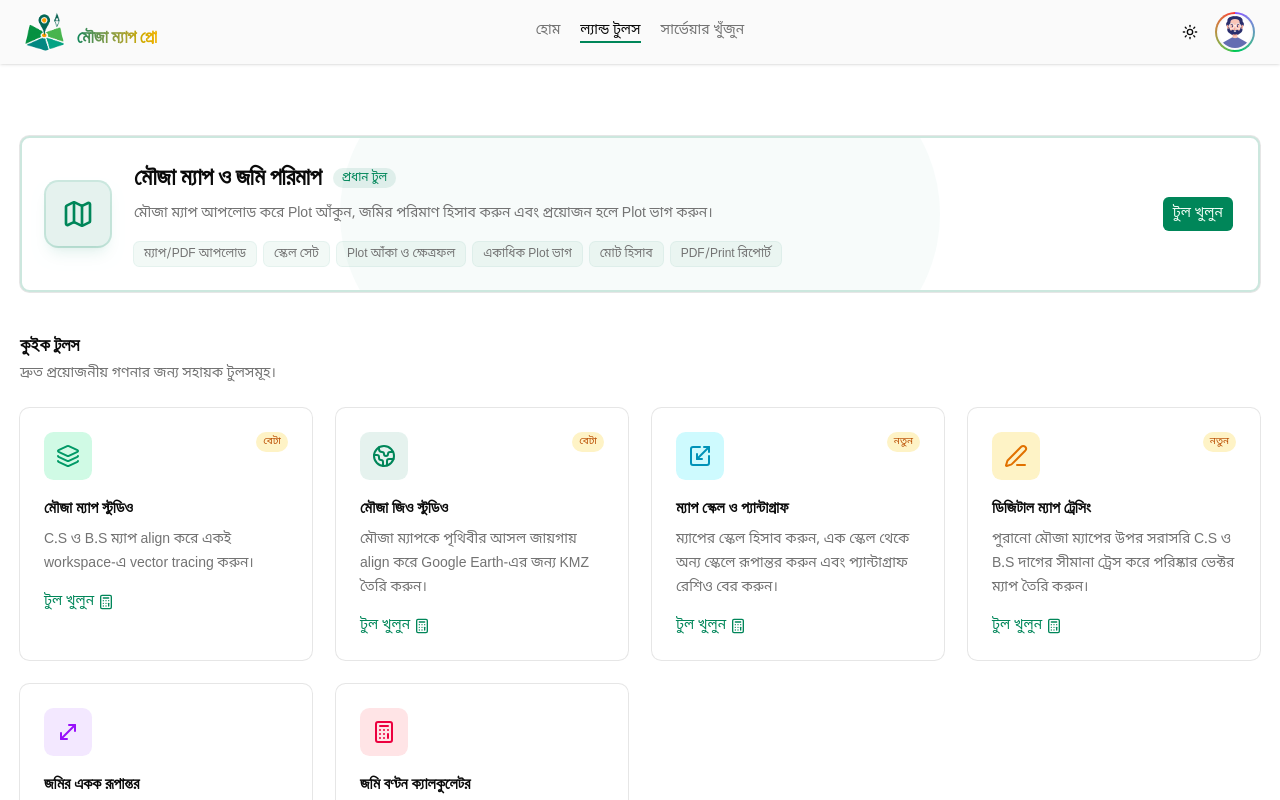
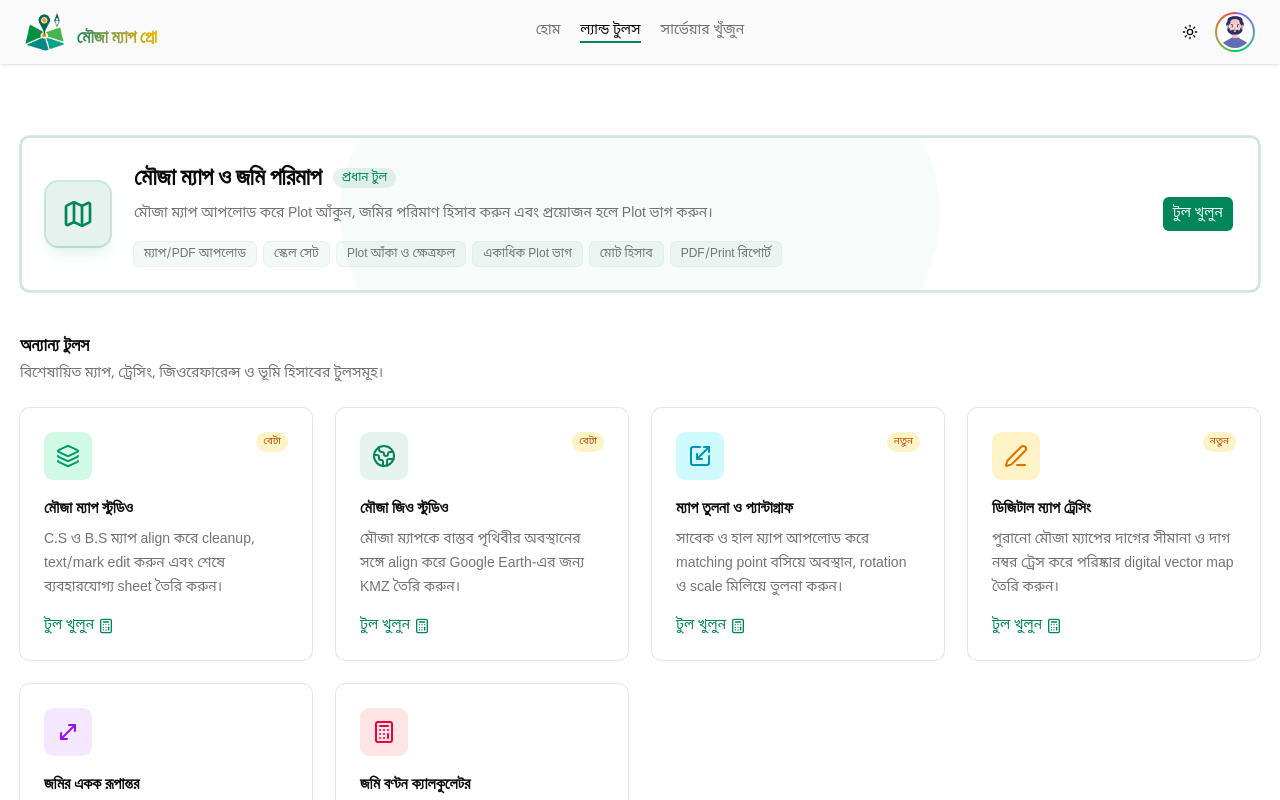
Before and after one commit to nurulla-hasan/mmp_frontend, a Next.js app: page /tools in a window 1280 px wide. Shown: the top 800 px of the page. Built offline with nearby package versions, Linux system fonts and the light colour scheme.

Commit message:
copy(tools): align tool cards with current workflows

```diff
--- a/src/app/(private)/(shell)/tools/page.tsx
+++ b/src/app/(private)/(shell)/tools/page.tsx
@@ -27,7 +27,7 @@ const quickTools = [
     icon: Layers3,
     title: "মৌজা ম্যাপ স্টুডিও",
     description:
-      "C.S ও B.S ম্যাপ align করে একই workspace-এ vector tracing করুন।",
+      "C.S ও B.S ম্যাপ align করে cleanup, text/mark edit করুন এবং শেষে ব্যবহারযোগ্য sheet তৈরি করুন।",
     href: "/tools/mouza-map-studio",
     badge: "বেটা",
     color: "text-emerald-600 bg-emerald-100 dark:text-emerald-400 dark:bg-emerald-900/30",
@@ -36,16 +36,16 @@ const quickTools = [
     icon: Globe2,
     title: "মৌজা জিও স্টুডিও",
     description:
-      "মৌজা ম্যাপকে পৃথিবীর আসল জায়গায় align করে Google Earth-এর জন্য KMZ তৈরি করুন।",
+      "মৌজা ম্যাপকে বাস্তব পৃথিবীর অবস্থানের সঙ্গে align করে Google Earth-এর জন্য KMZ তৈরি করুন।",
     href: "/tools/mouza-geo-studio",
     badge: "বেটা",
     color: "text-primary bg-primary/10",
   },
   {
     icon: Scaling,
-    title: "ম্যাপ স্কেল ও প্যান্টাগ্রাফ",
+    title: "ম্যাপ তুলনা ও প্যান্টাগ্রাফ",
     description:
-      "ম্যাপের স্কেল হিসাব করুন, এক স্কেল থেকে অন্য স্কেলে রূপান্তর করুন এবং প্যান্টাগ্রাফ রেশিও বের করুন।",
+      "সাবেক ও হাল ম্যাপ আপলোড করে matching point বসিয়ে অবস্থান, rotation ও scale মিলিয়ে তুলনা করুন।",
     href: "/tools/pantagraph",
     badge: "নতুন",
     color: "text-cyan-600 bg-cyan-100 dark:text-cyan-400 dark:bg-cyan-900/30",
@@ -54,7 +54,7 @@ const quickTools = [
     icon: PenLine,
     title: "ডিজিটাল ম্যাপ ট্রেসিং",
     description:
-      "পুরানো মৌজা ম্যাপের উপর সরাসরি C.S ও B.S দাগের সীমানা ট্রেস করে পরিষ্কার ভেক্টর ম্যাপ তৈরি করুন।",
+      "পুরানো মৌজা ম্যাপের দাগের সীমানা ও দাগ নম্বর ট্রেস করে পরিষ্কার digital vector map তৈরি করুন।",
     href: "/tools/tracer",
     badge: "নতুন",
     color: "text-amber-600 bg-amber-100 dark:text-amber-400 dark:bg-amber-900/30",
@@ -87,17 +87,14 @@ export default function ToolsPage() {
       <section>
         <Link href={featuredTool.href} className="group block">
           <Card className="relative overflow-hidden border-2 border-primary/20 transition-all duration-300 hover:border-primary/40 hover:shadow-xl hover:shadow-primary/10">
-            {/* Background gradient */}
             <div className="pointer-events-none absolute -inset-y-20 left-1/2 w-150 -translate-x-1/2 rounded-full bg-primary/3 " />
 
             <CardContent className="relative">
               <div className="flex flex-col items-start gap-6 sm:flex-row sm:items-center">
-                {/* Icon */}
                 <div className="flex size-16 shrink-0 items-center justify-center rounded-2xl bg-primary/10 shadow-lg shadow-primary/10 ring-2 ring-primary/20">
                   <FeaturedIcon className="size-8 text-primary" />
                 </div>
 
-                {/* Content */}
                 <div className="min-w-0 flex-1">
                   <div className="flex flex-wrap items-center gap-3">
                     <h2 className="text-xl font-bold tracking-tight sm:text-2xl font-heading">
@@ -111,7 +108,6 @@ export default function ToolsPage() {
                     {featuredTool.description}
                   </p>
 
-                  {/* Feature chips */}
                   <div className="mt-4 flex flex-wrap gap-2">
                     {featuredTool.features.map((f) => (
                       <span
@@ -124,7 +120,6 @@ export default function ToolsPage() {
                   </div>
                 </div>
 
-                {/* CTA */}
                 <div className="shrink-0">
                   <Button size="lg" className="w-full sm:w-auto">
                     টুল খুলুন
@@ -138,9 +133,9 @@ export default function ToolsPage() {
 
       {/* ─── Quick Tools ────────────────────────────────────── */}
       <section>
-        <h2 className="text-lg font-semibold font-heading">কুইক টুলস</h2>
+        <h2 className="text-lg font-semibold font-heading">অন্যান্য টুলস</h2>
         <p className="mt-1 text-sm text-muted-foreground">
-          দ্রুত প্রয়োজনীয় গণনার জন্য সহায়ক টুলসমূহ।
+          বিশেষায়িত ম্যাপ, ট্রেসিং, জিওরেফারেন্স ও ভূমি হিসাবের টুলসমূহ।
         </p>
 
         <div className="mt-6 grid gap-6 md:grid-cols-2 lg:grid-cols-4">
```
